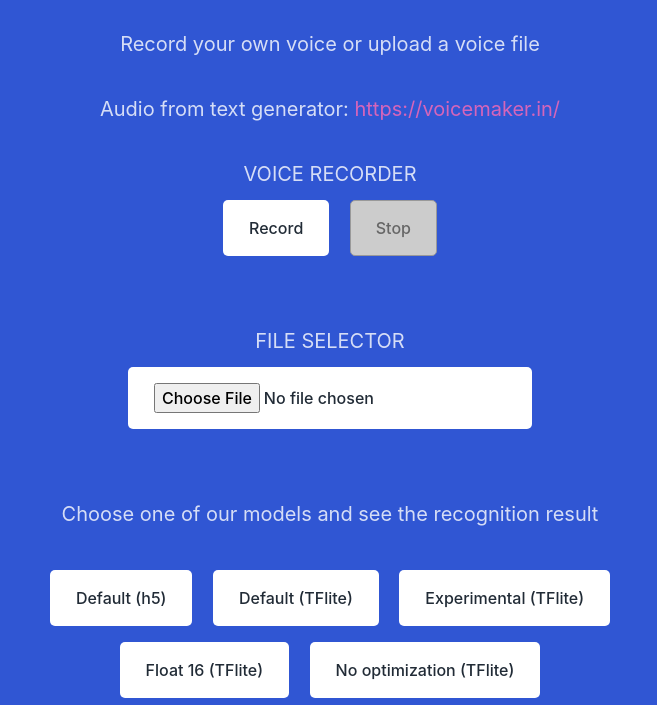
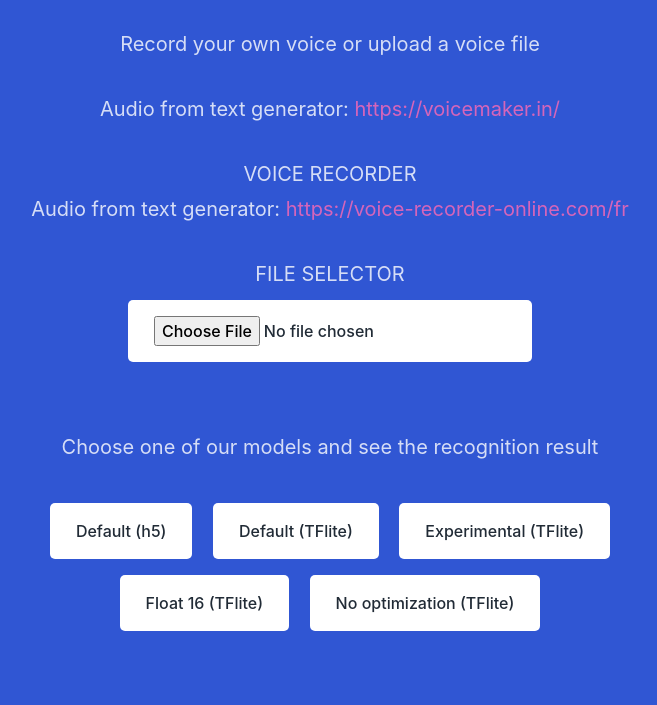
Before and after one commit to Julesdorbeau/MLOPS_Project, a Flask app: page / in a window 1280 px wide. Shown: the part 203-908 px from the top of the page, without its empty margins (310-967 px from the left). Run offline with Flask 2, Linux system fonts and the light colour scheme; some libraries are stand-ins or nearby versions.

Commit message:
Fixing Recorder to minimum viability

```diff
--- a/templates/index.html
+++ b/templates/index.html
@@ -50,7 +50,13 @@
                     <p class="ud-hero-desc" style="padding-top:0em">
                         Audio from text generator: <a style="color:hotpink" target="_blank" href="https://voicemaker.in">https://voicemaker.in/</a>
                     </p>
-                    <!-- START OF RECODING PART -->
+                    <p class="ud-hero-desc" style="margin-bottom: 0;">
+                        VOICE RECORDER
+                    </p>
+                    <p class="ud-hero-desc" style="padding-top:0em">
+                        Audio from text generator: <a style="color:hotpink" target="_blank" href="https://voice-recorder-online.com/fr">https://voice-recorder-online.com/fr</a>
+                    </p>
+                    <!-- START OF RECODING PART
                     <select hidden id="encodingTypeSelect">
                         <option hidden value="wav">Waveform Audio (.wav)</option>
                     </select>
@@ -72,12 +78,11 @@
                     <pre hidden>Log</pre>
                     <pre hidden id="log"></pre>
 
-                    <!-- inserting these scripts at the end to be able to use all the elements in the DOM -->
                     <script src="{{ url_for('static', filename='js/WebAudioRecorder.min.js') }}" ></script>
                     <script src="{{ url_for('static', filename='js/app.js') }}" ></script>
-                    <!-- END OF RECODING PART -->
+                    END OF RECODING PART -->
 
-                    <p class="ud-hero-desc" style="padding-top:3em; margin-bottom: 0;">
+                    <p class="ud-hero-desc" style="margin-bottom: 0;">
                         FILE SELECTOR
                     </p>
                     <form method="post" enctype="multipart/form-data">
```
